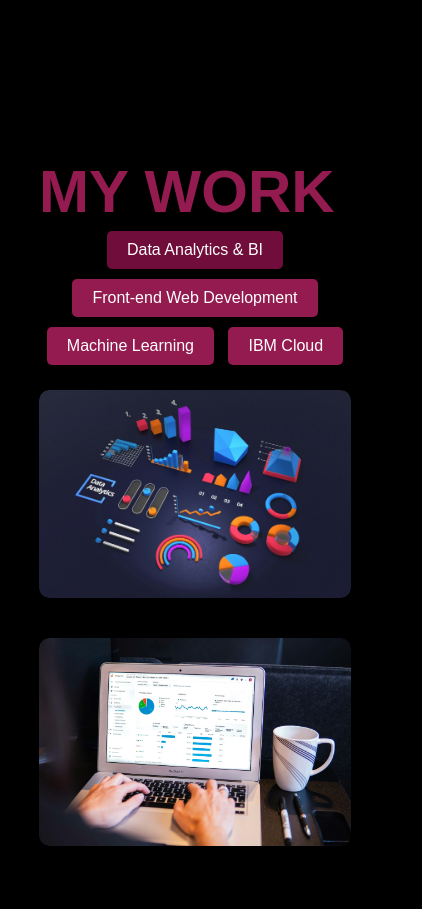
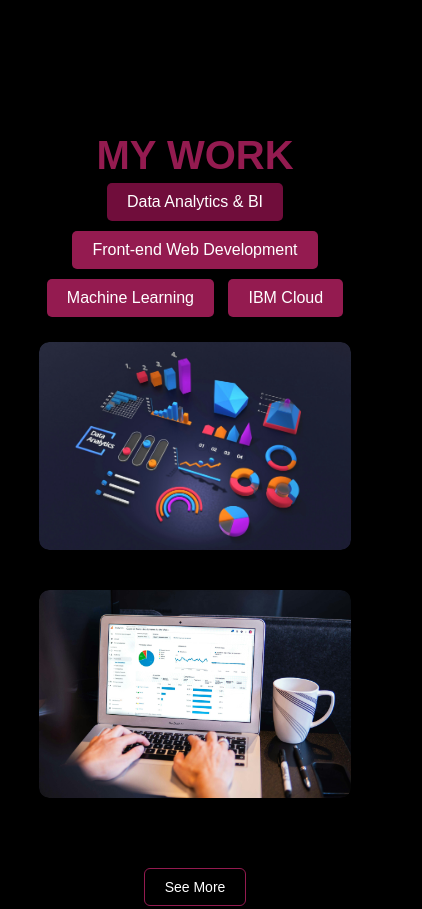
Before and after one commit to S-meshram02/saniyameshram.github.io, a plain HTML site: page index.html in a window 390 px wide. Shown: the part 1665-2574 px from the top of the page, 422 px wide, since content can reach past the window. Drawn offline with Linux system fonts and the light colour scheme.

Commit message:
Update Style.css

```diff
--- a/Style.css
+++ b/Style.css
@@ -236,6 +236,7 @@ nav ul li a:hover::after{
 /* ----------------------------------------------<portfolio>------------------------------------ */
 #portfolio{
     padding:50px 0;
+    text-align: center;
 }
 .work-list{
     display: flex;
@@ -751,6 +752,10 @@ nav .fa-solid{
         /* .about-col-1{
             margin-bottom: 30px;
         } */
+        .sub-title {
+            font-size: 40px;
+
+         }
         .about-col-2{
             font-size: 14px;
             padding: 0 10px;
```
